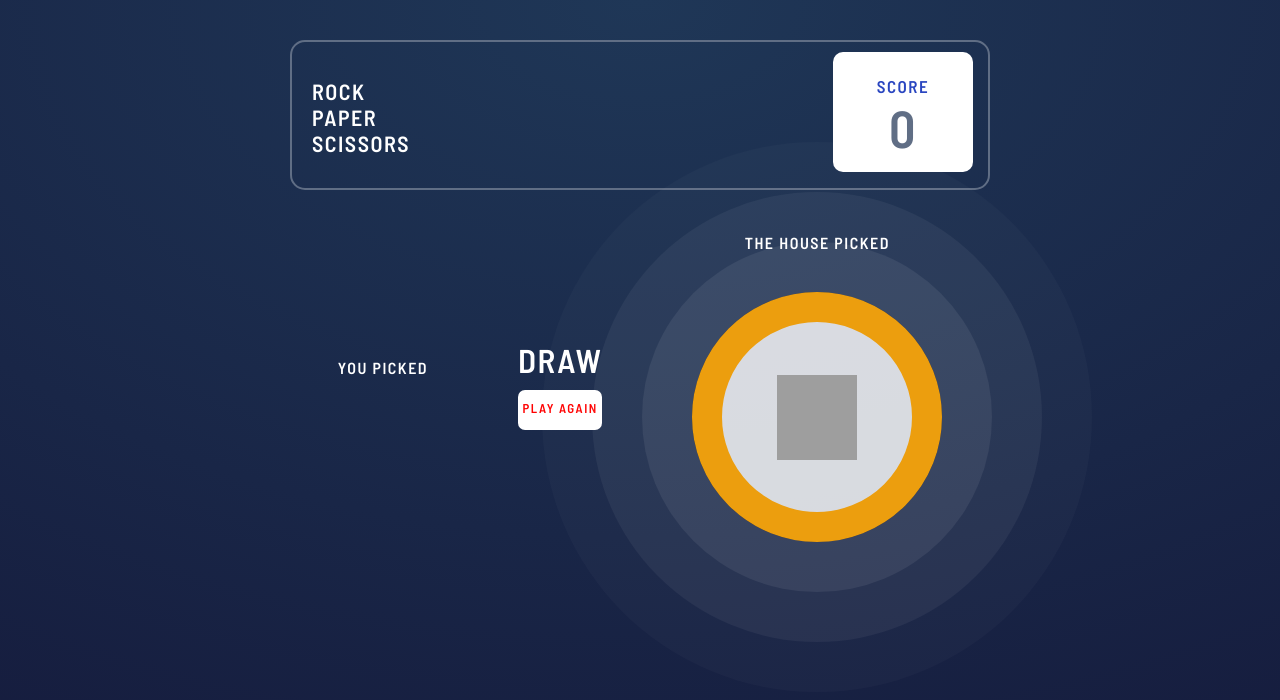
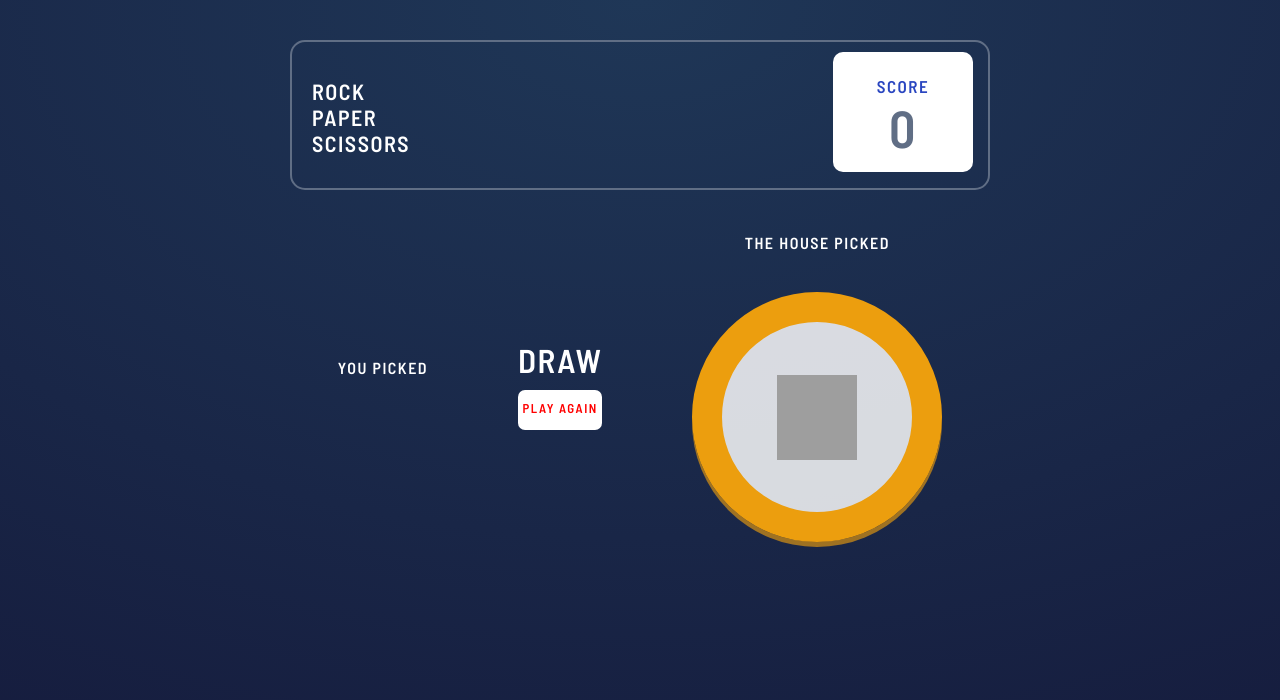
Before and after one commit to Kyorugi/Rock-Paper-Scissors-Game, a React (Vite) app in the folder Rock-Paper-Scissors-Game/: page /game in a window 1280 px wide. Shown: the top 700 px of the page. Built offline with nearby package versions, Linux system fonts and the light colour scheme; grey boxes are pictures that could not be loaded.

Commit message:
checking states in winner effects

```diff
--- a/Rock-Paper-Scissors-Game/src/components/Game.tsx
+++ b/Rock-Paper-Scissors-Game/src/components/Game.tsx
@@ -19,6 +19,7 @@ export const Game: React.FC<UserProperties> = ({ myChoice, setScore }) => {
   const [count, setCount] = useState<number>(3);
   const [showButton, setShowButton] = useState<boolean>();
   const [showResult, setShowResult] = useState<string>();
+  const [houseWin, setHouseWin] = useState<boolean>();
 
   const housePick = () => {
     const choices = ["paper", "scissors", "rock"];
@@ -73,6 +74,7 @@ export const Game: React.FC<UserProperties> = ({ myChoice, setScore }) => {
   }, [count, house]);
 
   const GameChoice: React.FC<ChoiceProps> = ({ choice }) => {
+    console.log(choice);
     const baseStyles = {
       width: "250px",
       height: "250px",
@@ -80,13 +82,23 @@ export const Game: React.FC<UserProperties> = ({ myChoice, setScore }) => {
       margin: "0",
     };
 
-    if (playerWin === "win" || "lose") {
-      Object.assign(baseStyles, {
-        boxShadow:
-          "0px 0px 0px 50px rgba(255, 255, 255, 0.07), " +
-          "0px 0px 0px 100px rgba(255, 255, 255, 0.05), " +
-          "0px 0px 0px 150px rgba(255, 255, 255, 0.025)",
-      });
+    const winStyles = {
+      boxShadow:
+        "0px 0px 0px 50px rgba(255, 255, 255, 0.07), " +
+        "0px 0px 0px 100px rgba(255, 255, 255, 0.05), " +
+        "0px 0px 0px 150px rgba(255, 255, 255, 0.025)",
+    };
+
+    if (playerWin === "win" && house !== choice) {
+      Object.assign(baseStyles, winStyles);
+      console.log(house);
+      console.log(choice);
+      console.log(myChoice);
+    } else if (playerWin === "lose" && houseWin === true && house === choice) {
+      Object.assign(baseStyles, winStyles);
+      console.log(house);
+      console.log(choice);
+      console.log(myChoice);
     }
 
     return (
@@ -148,9 +160,11 @@ export const Game: React.FC<UserProperties> = ({ myChoice, setScore }) => {
   useEffect(() => {
     if (playerWin === "win") {
       setShowResult("YOU WIN");
+      setHouseWin(false);
     }
     if (playerWin === "lose") {
       setShowResult("YOU LOSE");
+      setHouseWin(true);
     } else if (playerWin === "draw") {
       setShowResult("DRAW");
     }
```
